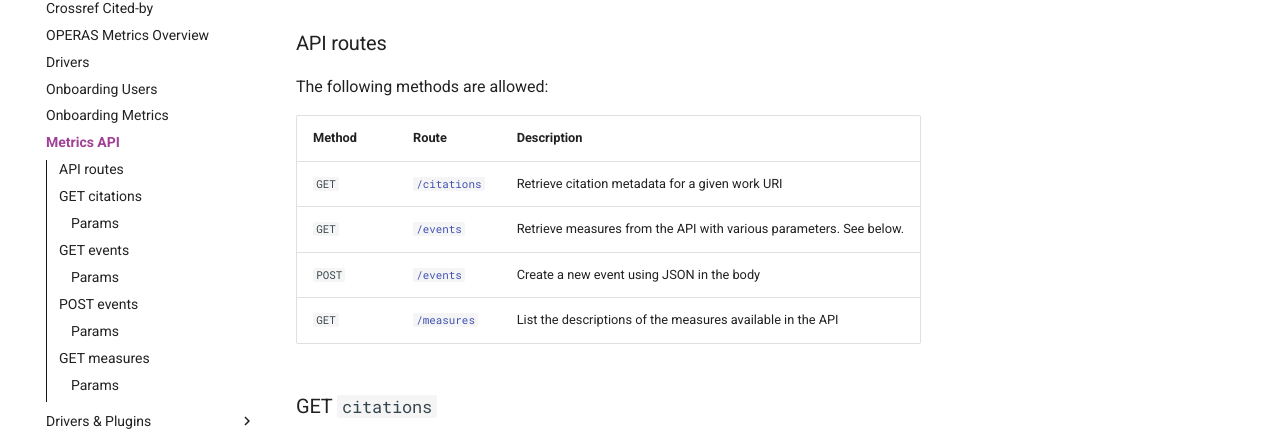
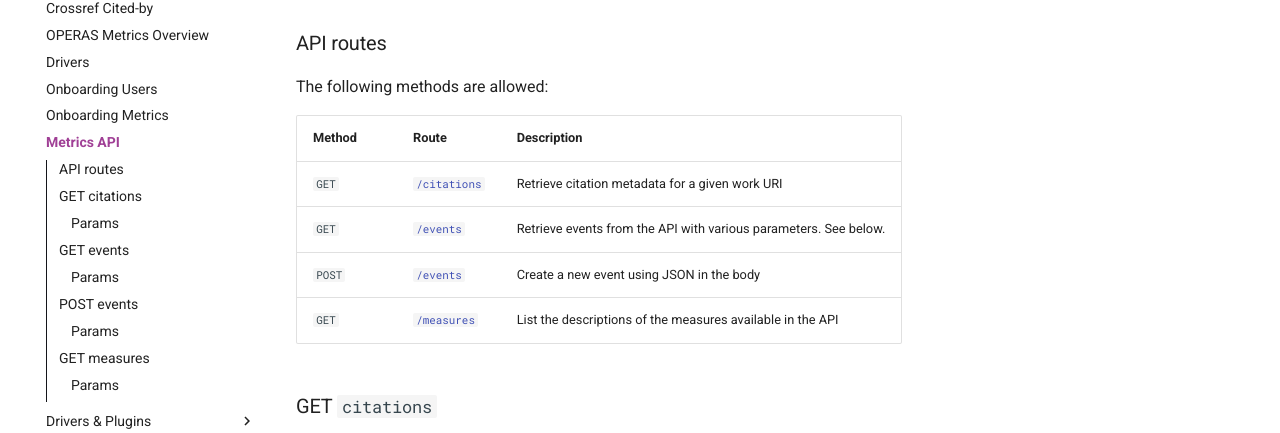
Before and after one commit to operas-eu/metrics_portal, an MkDocs documentation site: the page built from docs/metrics-docs/metrics-api.en-GB.md, in a window 1280 px wide and 900 px high. Shown: the part 299-732 px from the top of the window. Built offline with MkDocs 1.6.1 and Material for MkDocs 9.7.7, drawn with Linux system fonts in a browser that asks for light colours.

Commit message:
Threads resolved

```diff
--- a/docs/metrics-docs/metrics-api.en-GB.md
+++ b/docs/metrics-docs/metrics-api.en-GB.md
@@ -11,7 +11,7 @@ The following methods are allowed:
 | Method  | Route             | Description                                                                                                                     |
 | ------- | ----------------- | ------------------------------------------------------------------------------------------------------------------------------- |
 | `GET`   | [`/citations`](#get-citations)     | Retrieve citation metadata for a given work URI                                                                                 |
-| `GET`   | [`/events`](#get-events)         | Retrieve measures from the API with various parameters. See below.                                                          |
+| `GET`   | [`/events`](#get-events)         | Retrieve events from the API with various parameters. See below.                                                          |
 | `POST`  | [`/events`](#post-events)         | Create a new event using JSON in the body                                                                                      |
 | `GET`   | [`/measures`](#get-measures)      | List the descriptions of the measures available in the API                                                                      |
 
```
